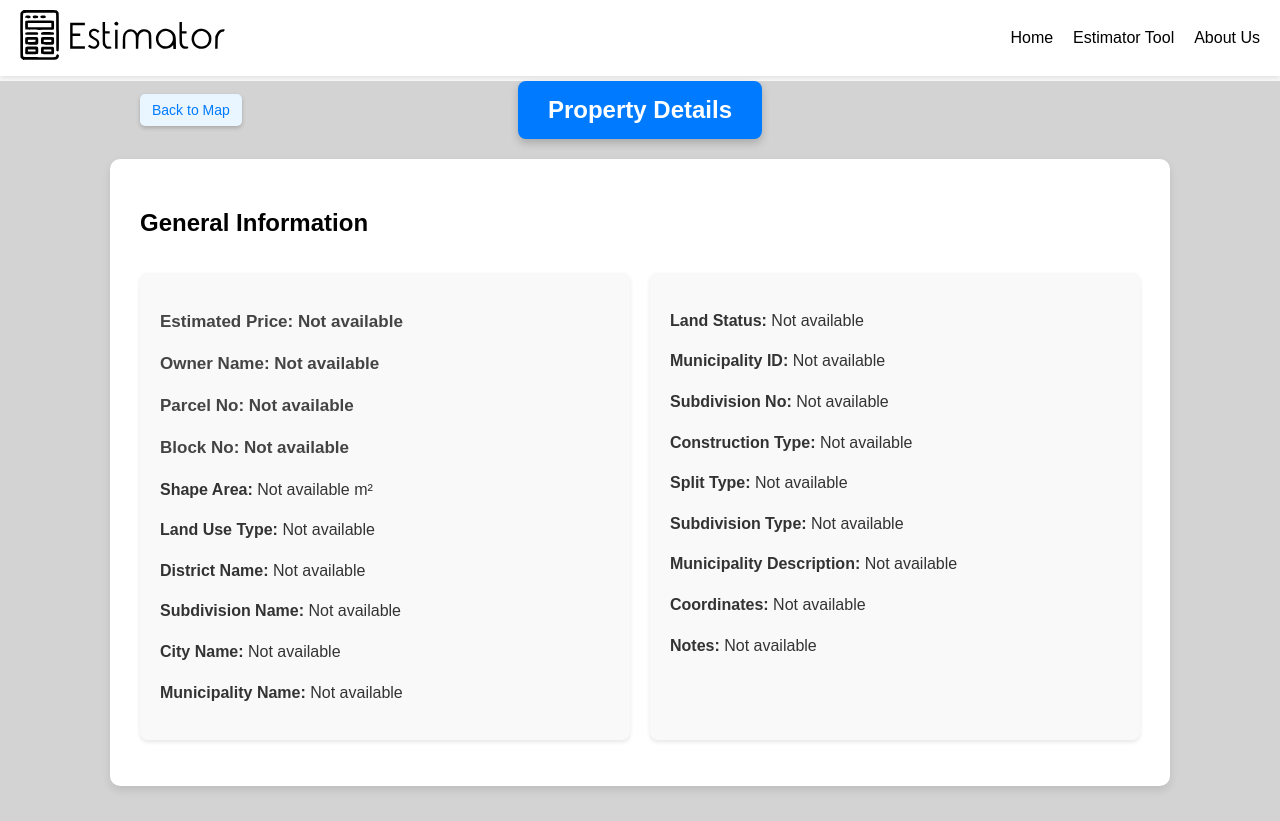
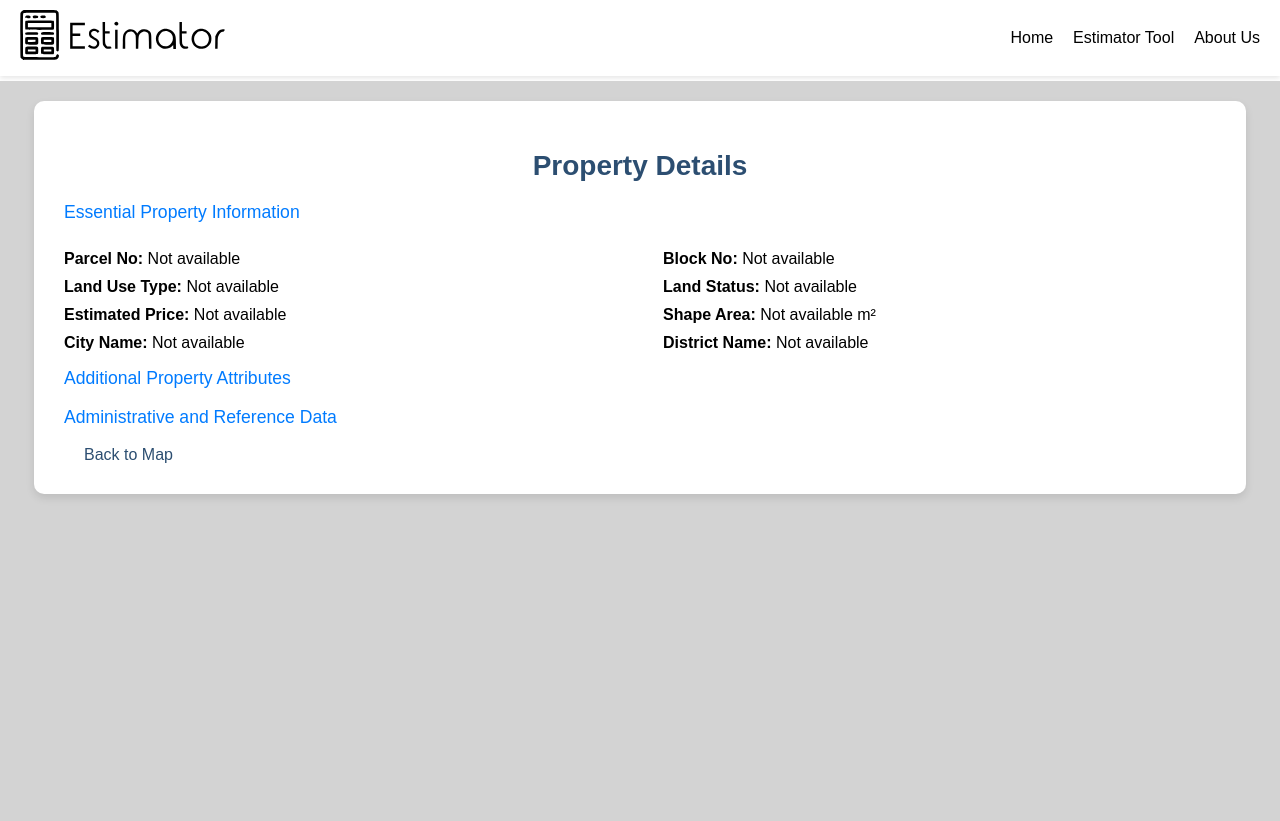
Before and after one commit to SalmanSaleh1/Real-Estate-Estimator, a Flask app: template src/flask_website/templates/property_details.html in a window 1280 px wide. Run offline with Flask 3, Linux system fonts and the light colour scheme; the template is opened without the code that fills it, so the values that code supplies are empty; parts of the project's set-up code (start-up, migrations or seed data) failed here and were passed over.

Commit message:
#12 change the details page style.
change the entire style of the details page, divide the attributes into 3 group sections etc....

```diff
--- a/src/flask_website/static/css/property-details.css
+++ b/src/flask_website/static/css/property-details.css
@@ -1,88 +1,70 @@
-/* Overall Page */
-body {
-    margin: 0;
-    padding: 0;
-    box-sizing: border-box;
-    background-color: #f9f9f9;
-}
-
-/* Container Styling */
-#property-details-container {
+/* Card Style for Details Container */
+.detail-card {
     padding: 30px;
     background-color: #ffffff;
     margin: 20px auto;
     width: 90%;
-    max-width: 1000px;
+    max-width: 1200px;
     box-shadow: 0 4px 8px rgba(0, 0, 0, 0.1);
     border-radius: 10px;
+    position: relative;
 }
 
-/* Header and Button Positioning */
-.header-container {
-    display: flex;
-    align-items: center;
-    justify-content: center;
-    position: relative;
+/* Header Styling */
+header h1 {
+    font-size: 28px;
+    font-weight: bold;
+    color: #2C4E71;
     margin-bottom: 20px;
-    max-width: 1000px;
-    margin: 0 auto 20px;
-}
-
-#back-to-map {
-    position: absolute;
-    left: 0;
-    color: #007BFF;
-    background-color: #e9f5ff;
-    padding: 8px 12px;
-    border-radius: 5px;
-    text-decoration: none;
-    font-size: 14px;
-    box-shadow: 0 2px 4px rgba(0, 0, 0, 0.2);
-    transition: background-color 0.3s;
-}
-
-#back-to-map:hover {
-    background-color: #007BFF;
-    color: #fff;
-}
-
-header h1 {
-    font-size: 24px;
-    color: #fff;
-    background-color: #007BFF;
-    padding: 15px 30px;
-    border-radius: 8px;
-    margin: 0;
-    box-shadow: 0 4px 8px rgba(0, 0, 0, 0.2);
     text-align: center;
 }
 
-/* Two-Column Layout for Information */
-.info-grid {
-    display: grid;
-    grid-template-columns: 1fr 1fr;
-    gap: 20px;
+/* Subtitle Styling */
+.card-subtitle {
+    font-size: 1.1rem;
+    color: #007bff;
+    font-weight: 500;
+    margin-top: 1rem;
+    cursor: pointer;
+    transition: color 0.3s ease-in-out;
 }
 
-.info-column {
-    list-style-type: none;
-    padding: 0;
-    background-color: #f9f9f9;
-    border-radius: 8px;
-    padding: 20px;
-    box-shadow: 0 2px 4px rgba(0, 0, 0, 0.1);
+.card-subtitle:hover {
+    color: #0056b3;
+    text-decoration: underline;
 }
 
-li {
-    margin: 15px 0;
-    font-size: 16px;
-    color: #333;
-    line-height: 1.6;
+/* Row and Column Styling for Left-Right Alignment */
+.row {
+    display: flex;
+    flex-wrap: wrap;
+    justify-content: space-between;
+    transition: max-height 0.3s ease; /* Smooth transition */
 }
 
-/* Highlight Important Fields */
-.info-column:first-child li:nth-child(-n+4) {
-    font-size: 17px;
-    font-weight: bold;
-    color: #444;
+.col {
+    flex: 0 0 48%; /* Each column takes 48% of the width to allow for spacing */
+    margin-top: 10px;
 }
+
+/* Custom Button Styling */
+.custom-button {
+    padding: 10px 20px;
+    font-size: 16px;
+    color: #2C4E71;
+    text-decoration: none;
+    transition: color 0.3s;
+}
+
+.custom-button:hover {
+    color: #0056b3;
+    text-decoration: underline;
+}
+
+/* Adjustments for smaller screens */
+@media (max-width: 768px) {
+    .col {
+        flex: 0 0 100%;
+        max-width: 100%;
+    }
+}
--- a/src/flask_website/templates/property_details.html
+++ b/src/flask_website/templates/property_details.html
@@ -7,45 +7,65 @@
 {% endblock %}
 
 {% block body %}
-    <div class="header-container">
-        <a href="/" id="back-to-map">Back to Map</a>
+    <div id="property-details-container" class="detail-card">
         <header>
-            <h1>Property Details</h1>
+            <h1 class="text-center" style="color: #2C4E71;">Property Details</h1>
         </header>
+
+        <div class="info-wrapper">
+            <!-- Essential Property Information Block -->
+            <div class="info-section">
+                <p class="card-subtitle" onclick="toggleSection('essential-info')">Essential Property Information</p>
+                <div id="essential-info" class="row">
+                    <div class="col"><strong>Parcel No:</strong> {{ property.parcel_no or "Not available" }}</div>
+                    <div class="col"><strong>Block No:</strong> {{ property.block_no or "Not available" }}</div>
+                    <div class="col"><strong>Land Use Type:</strong> {{ property.parcel_land_use or "Not available" }}</div>
+                    <div class="col"><strong>Land Status:</strong> {{ property.parcel_status or "Not available" }}</div>
+                    <div class="col"><strong>Estimated Price:</strong> {{ predicted_price or "Not available" }}</div>
+                    <div class="col"><strong>Shape Area:</strong> {{ property.shape_area or "Not available" }} m²</div>
+                    <div class="col"><strong>City Name:</strong> {{ property.city_name or "Not available" }}</div>
+                    <div class="col"><strong>District Name:</strong> {{ property.district_name or "Not available" }}</div>
+                </div>
+            </div>
+
+            <!-- Additional Property Attributes Block -->
+            <div class="info-section">
+                <p class="card-subtitle" onclick="toggleSection('additional-attributes')">Additional Property Attributes</p>
+                <div id="additional-attributes" class="row" style="display: none;">
+                    <div class="col"><strong>Owner Name:</strong> {{ property.owner_name or "Not available" }}</div>
+                    <div class="col"><strong>Subdivision Name:</strong> {{ property.subdiv_name or "Not available" }}</div>
+                    <div class="col"><strong>Construction Type:</strong> {{ property.construction_type or "Not available" }}</div>
+                    <div class="col"><strong>Split Type:</strong> {{ property.split_type or "Not available" }}</div>
+                </div>
+            </div>
+
+            <!-- Administrative and Reference Data Block -->
+            <div class="info-section">
+                <p class="card-subtitle" onclick="toggleSection('admin-reference')">Administrative and Reference Data</p>
+                <div id="admin-reference" class="row" style="display: none;">
+                    <div class="col"><strong>Coordinates:</strong> {{ property.coordinates or "Not available" }}</div>
+                    <div class="col"><strong>Municipality Name:</strong> {{ property.muncp_name or "Not available" }}</div>
+                    <div class="col"><strong>Municipality ID:</strong> {{ property.muncp_id or "Not available" }}</div>
+                    <div class="col"><strong>Subdivision No:</strong> {{ property.subdiv_no or "Not available" }}</div>
+                    <div class="col"><strong>Subdivision Type:</strong> {{ property.subdiv_type or "Not available" }}</div>
+                    <div class="col"><strong>Municipality Description:</strong> {{ property.muncp_desc or "Not available" }}</div>
+                </div>
+            </div>
+        </div>
+
+        <!-- Back to Map Button -->
+        <div class="button-container text-right">
+            <a href="/" class="custom-button">Back to Map</a>
+        </div>
     </div>
 
-    <div id="property-details-container">
-        <h2>General Information</h2>
-        <div class="info-grid">
-            <ul class="info-column">
-                <li><strong>Estimated Price:</strong> {{ predicted_price or "Not available" }}</li>
-                <li><strong>Owner Name:</strong> {{ property.owner_name or "Not available" }}</li>
-                <li><strong>Parcel No:</strong> {{ property.parcel_no or "Not available" }}</li>
-                <li><strong>Block No:</strong> {{ property.block_no or "Not available" }}</li>
-                <li><strong>Shape Area:</strong> {{ property.shape_area or "Not available" }} m²</li>
-                <li><strong>Land Use Type:</strong> {{ property.parcel_land_use or "Not available" }}</li>
-                <li><strong>District Name:</strong> {{ property.district_name or "Not available" }}</li>
-                <li><strong>Subdivision Name:</strong> {{ property.subdiv_name or "Not available" }}</li>
-                <li><strong>City Name:</strong> {{ property.city_name or "Not available" }}</li>
-                <li><strong>Municipality Name:</strong> {{ property.muncp_name or "Not available" }}</li>
-            </ul>
-            <ul class="info-column">
-                <li><strong>Land Status:</strong> {{ property.parcel_status or "Not available" }}</li>
-                <li><strong>Municipality ID:</strong> {{ property.muncp_id or "Not available" }}</li>
-                <li><strong>Subdivision No:</strong> {{ property.subdiv_no or "Not available" }}</li>
-                <li><strong>Construction Type:</strong> {{ property.construction_type or "Not available" }}</li>
-                <li><strong>Split Type:</strong> {{ property.split_type or "Not available" }}</li>
-                <li><strong>Subdivision Type:</strong> {{ property.subdiv_type or "Not available" }}</li>
-                <li><strong>Municipality Description:</strong> {{ property.muncp_desc or "Not available" }}</li>
-                <li><strong>Coordinates:</strong> {{ property.coordinates or "Not available" }}</li>
-                <li><strong>Notes:</strong> {{ property.notes or "Not available" }}</li>
-            </ul>
-        </div>
-    </div>
 {% endblock %}
 
 {% block scripts %}
     <script>
-        // Specific scripts for this page can go here if needed
+        function toggleSection(sectionId) {
+            const section = document.getElementById(sectionId);
+            section.style.display = section.style.display === 'none' ? 'flex' : 'none';
+        }
     </script>
 {% endblock %}
```
